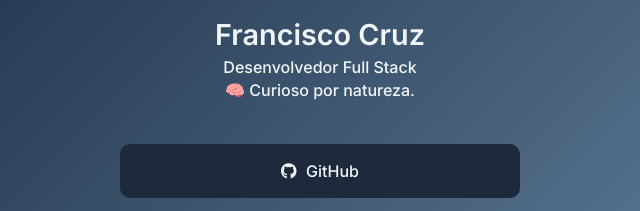
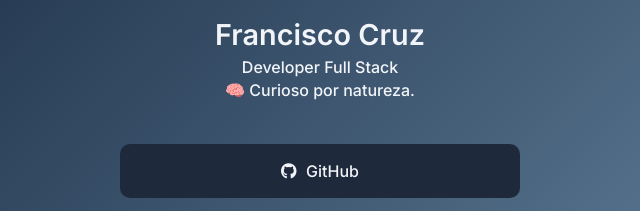
Before and after one commit to DevFranciscoCruz/DevLinks, a plain HTML site: page index.html in a window 1280 px wide. Shown: the part 227-438 px from the top of the page, 320-960 px from the left. Drawn offline with Linux system fonts and the light colour scheme.

Commit message:
Change "Desenvolvedor" To "Developer"

```diff
--- a/index.html
+++ b/index.html
@@ -14,7 +14,7 @@
     <div class="profile">
       <img src="assets/img/avatar.jpg" alt="Avatar de Francisco Cruz">
       <h1>Francisco Cruz</h1>
-      <p>Desenvolvedor Full Stack</p>
+      <p>Developer Full Stack</p>
       <p>🧠 Curioso por natureza.</p>
     </div>
 
```
